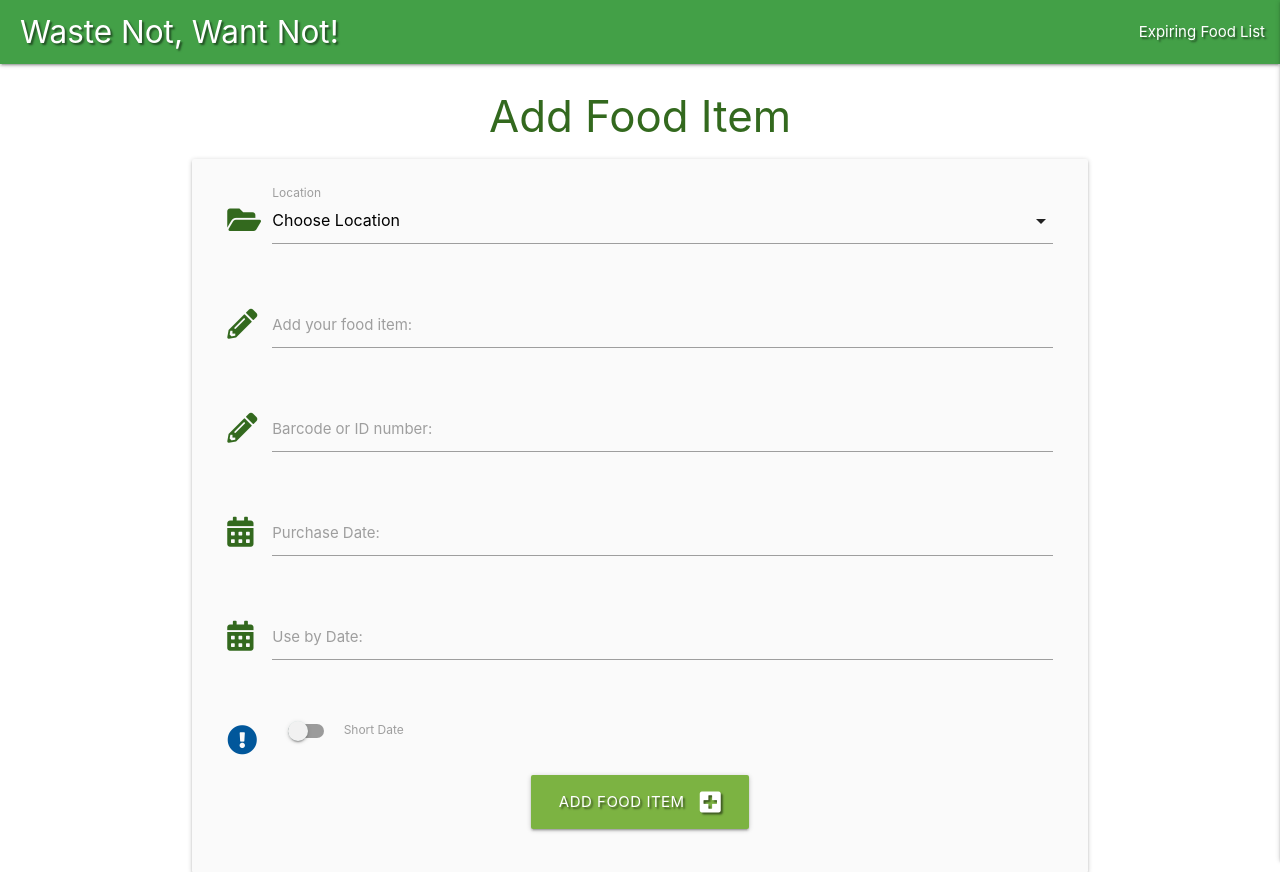
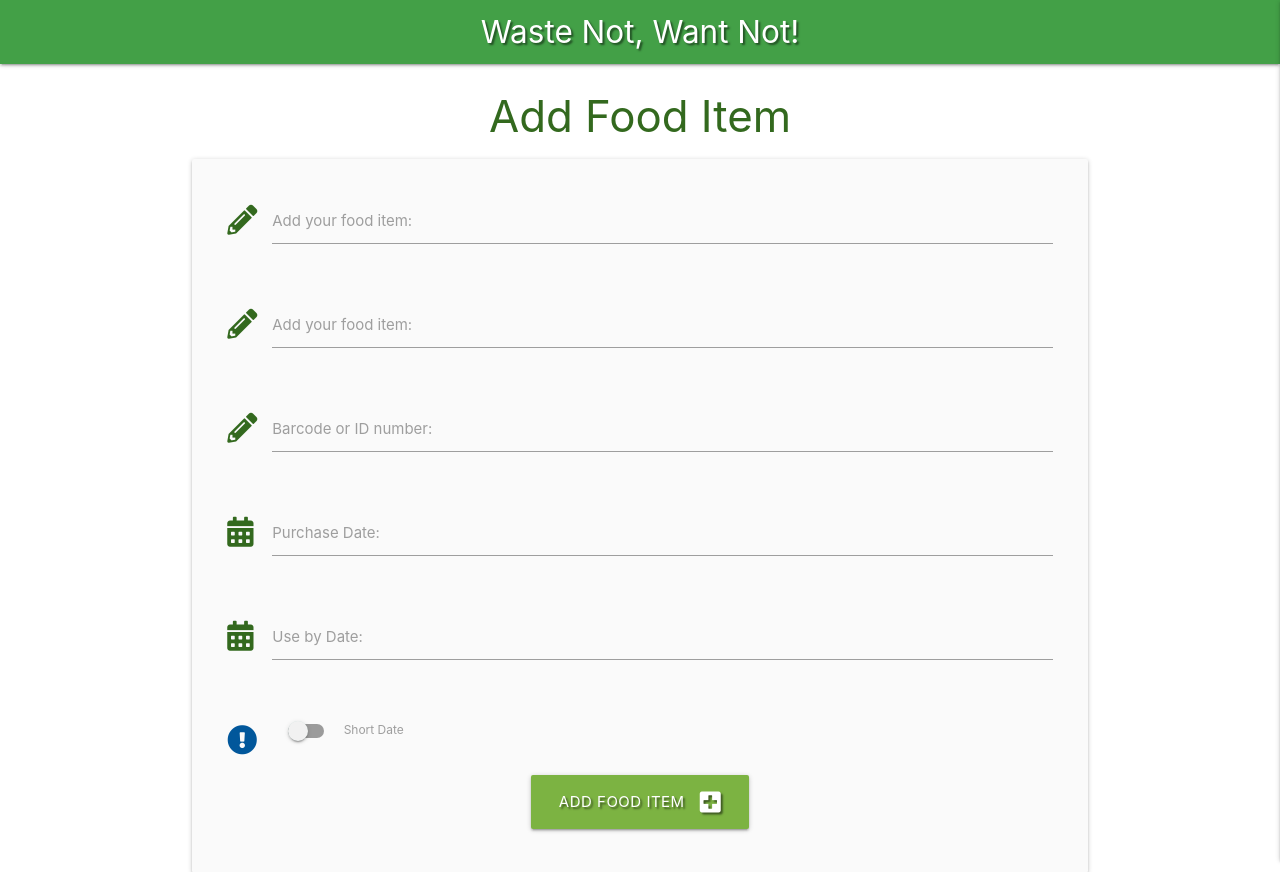
Before and after one commit to mgreenberry/Waste-Not-Want-Not, a Flask app: page /add_food in a window 1280 px wide. Shown: the top 872 px of the page. Run offline with Flask 2, Linux system fonts and the light colour scheme; data that the repository does not hold is empty; some libraries are stand-ins or nearby versions.

Commit message:
food list only shows on log in and to user registered. css & base amended to fit

```diff
--- a/static/css/style.css
+++ b/static/css/style.css
@@ -15,9 +15,6 @@
     margin: 5px;
     line-height: 42px;
 }
-.brand-logo {
-    margin-left: 20px;
-}
 body {
     display: flex;
     min-height: 100vh;
@@ -27,3 +24,8 @@ body {
   main {
     flex: 1 0 auto;
   }
+.box {
+    border-right: 1px solid #ddd !important;
+    border-left: 1px solid #ddd !important;
+    margin: 0.5rem 0 1rem 0 !important;
+}
--- a/templates/add_food.html
+++ b/templates/add_food.html
@@ -8,14 +8,10 @@
             <!-- Add location of the food item -->
             <div class="row">
                 <div class="input-field col s12">
-                    <i class="fas fa-folder-open prefix light-green-text text-darken-4"></i>
-                    <select id="location" name="location" class="validate" required>
-                        <option value="" disabled selected>Choose Location</option>
-                        {% for location in locations %}
-                            <option value="{{ food.location }}">({ food.location})</option>
-                        {% endfor %}
-                    </select>
-                    <label for="location">Location</label>
+                    <i class="fas fa-pencil-alt prefix light-green-text text-darken-4"></i>
+                    <input id="location" name="location" minlength="3" maxlength ="50"
+                        type="text" class="validate" required>
+                    <label for="location">Add your food item:</label>
                 </div>
             </div>
             <!-- Add food item to the food list -->
--- a/templates/base.html
+++ b/templates/base.html
@@ -9,7 +9,7 @@
     <link rel="stylesheet" href="{{ url_for('static', filename='css/style.css') }}" type="text/css">
     {% block styles %}
     {% endblock %}
-    <title>Food Manager</title>
+    <title>Waste Not Want Not</title>
 </head>
 <body>
 
@@ -17,11 +17,11 @@
         <!-- top navbar -->
 		<nav class="nav-extended text-shadow green darken-1">
 			<div class="nav-wrapper">
-				<a href="{{ url_for('index') }}" class="brand-logo">Waste Not, Want Not!</a>
+				<a href="{{ url_for('index') }}" class="brand-logo center">Waste Not, Want Not!</a>
 				<a href="#" data-target="mobile-demo" class="sidenav-trigger right"><i class="fas fa-bars"></i></a>
 				<ul class="right hide-on-med-and-down">
-					<li><a href="{{ url_for('modifies', username=session['user']) }}">Expiring Food List</a></li>
                     {% if session.user %}
+					    <li><a href="{{ url_for('modifies', username=session['user']) }}">Expiring Food List</a></li>
 					    <li><a href="{{ url_for('add_food') }}">Add Food</a></li>
 					    <li><a href="{{ url_for('logout') }}">Log Out</a></li>
                     {% endif %}
--- a/templates/modifies.html
+++ b/templates/modifies.html
@@ -6,6 +6,7 @@
 
     <ul class="collapsible">
         {% for modify in modifies %}
+        {% if session.user|lower == modify.created_by|lower %}
         <li>
             <div class="collapsible-header white-text green darken-4 text-shadow">
                 <div class="col s12">
@@ -14,10 +15,9 @@
                     {% endif %}
                     <h4 class="uppercase">Food: {{ modify.food_name}}</h4>
                     <p><span class="uppercase">Use By Date: {{ modify.use_by_date }}</span></p>
-                    {% if session.user|lower == modify.created_by|lower %}
+
                         <a href="#" class="btn-small green accent-4 right">Eaten</a>
                         <a href="#" class="btn-small red lighten-1 right">Thrown Away</a>
-                    {% endif %}
                     <br>
                     <i class="fas fa-caret-down"></i>
                 </div>
@@ -29,6 +29,7 @@
                 <p><em>Created by: {{ modify.created_by }}</em></p>
             </div>
         </li>
+        {% endif %}
         {% endfor %}
     </ul>
 
```
